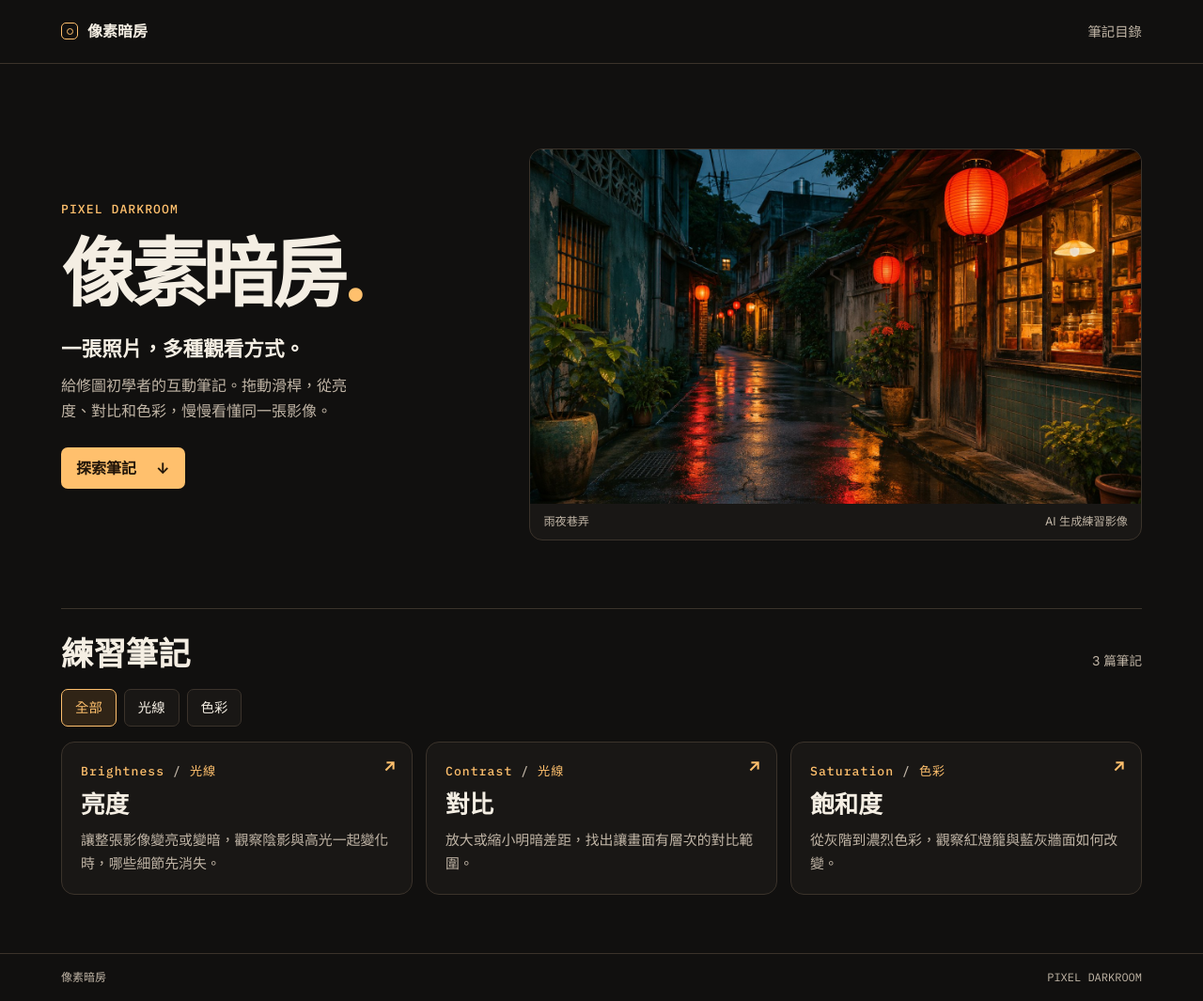
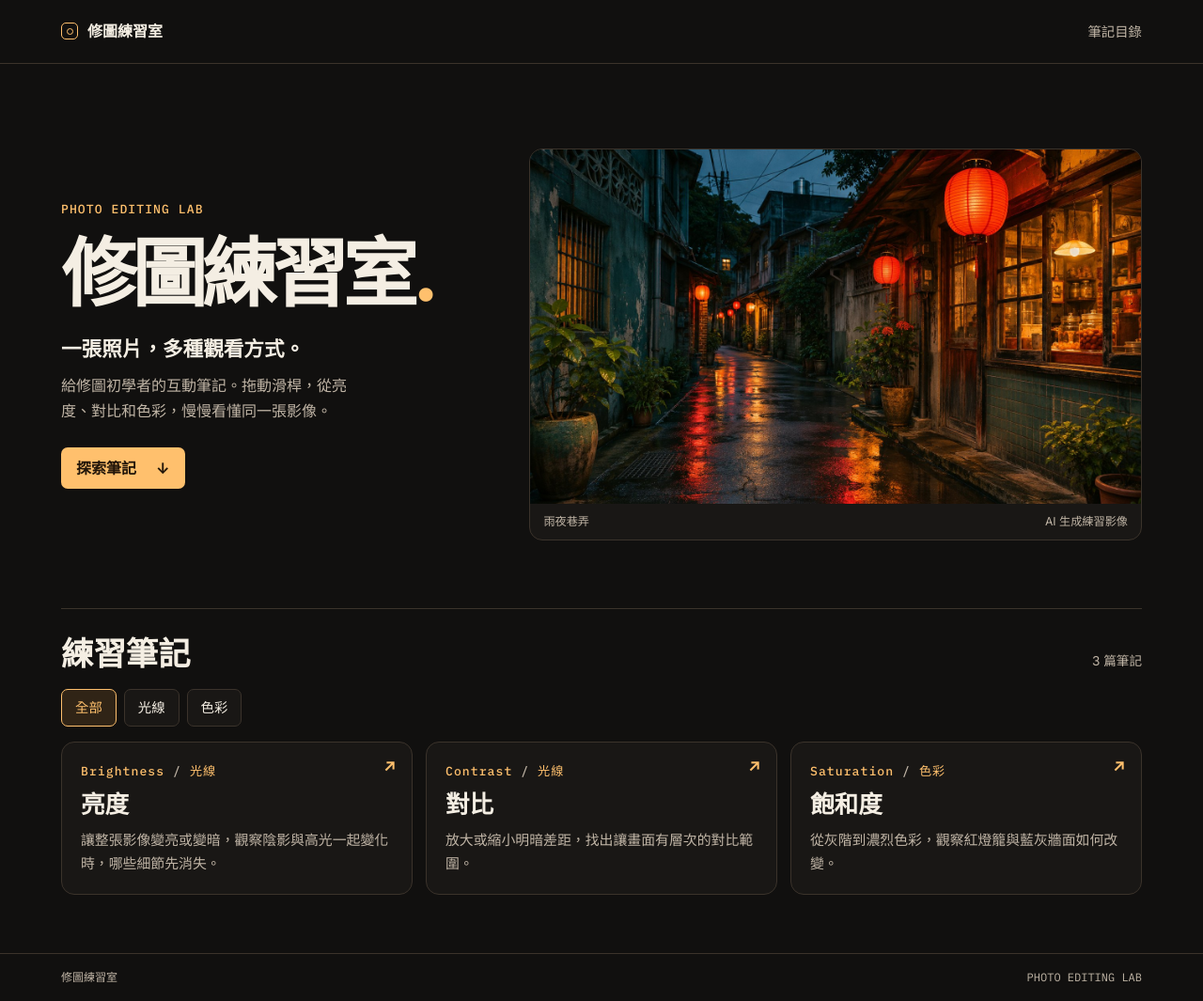
Before and after one commit to pinhao0827/pixel-darkroom, a plain HTML site: page docs/index.html in a window 1280 px wide. Shown: the whole page at 94% size. Drawn offline with Linux system fonts and the light colour scheme.

Commit message:
Rename project to Photo Editing Lab

```diff
--- a/docs/index.html
+++ b/docs/index.html
@@ -5,21 +5,21 @@
   <meta name="viewport" content="width=device-width, initial-scale=1">
   <meta name="description" content="給修圖初學者的互動筆記。">
   <meta name="theme-color" content="#11100f">
-  <title>像素暗房｜影像練習筆記</title>
+  <title>修圖練習室｜影像練習筆記</title>
   <link rel="stylesheet" href="./assets/style.css">
   <script defer src="./assets/app.js"></script>
 </head>
 <body>
   <a class="skip" href="#main">跳到主要內容</a>
   <header class="site-header"><div class="wrap bar">
-    <a class="brand" href="./index.html"><span class="brand-mark" aria-hidden="true"></span>像素暗房</a>
+    <a class="brand" href="./index.html"><span class="brand-mark" aria-hidden="true"></span>修圖練習室</a>
     <a class="muted header-link" href="./index.html#notes">筆記目錄</a>
   </div></header>
   <main id="main" class="wrap">
     <section class="hero">
       <div class="hero-copy">
-        <p class="eyebrow mono">PIXEL DARKROOM</p>
-        <h1>像素暗房<span>.</span></h1>
+        <p class="eyebrow mono">PHOTO EDITING LAB</p>
+        <h1>修圖練習室<span>.</span></h1>
         <p class="intro">一張照片，多種觀看方式。</p>
         <p class="description">給修圖初學者的互動筆記。拖動滑桿，從亮度、對比和色彩，慢慢看懂同一張影像。</p>
         <a class="primary" href="#notes">探索筆記 <span aria-hidden="true">↓</span></a>
@@ -54,6 +54,6 @@
         </article>
       </div>
     </section></main>
-  <footer class="site-footer"><div class="wrap bar"><span>像素暗房</span><span class="mono">PIXEL DARKROOM</span></div></footer>
+  <footer class="site-footer"><div class="wrap bar"><span>修圖練習室</span><span class="mono">PHOTO EDITING LAB</span></div></footer>
 </body>
 </html>
```
